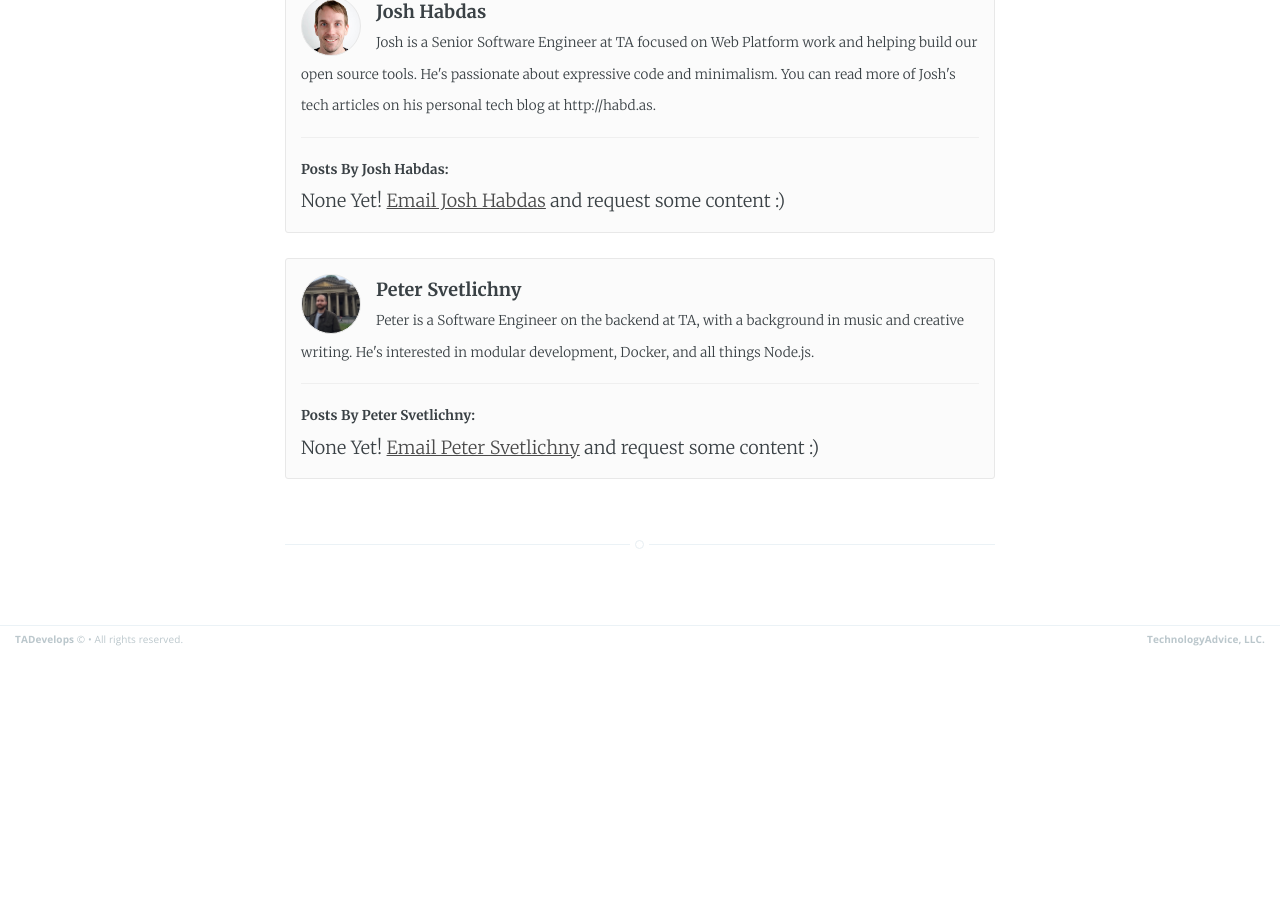
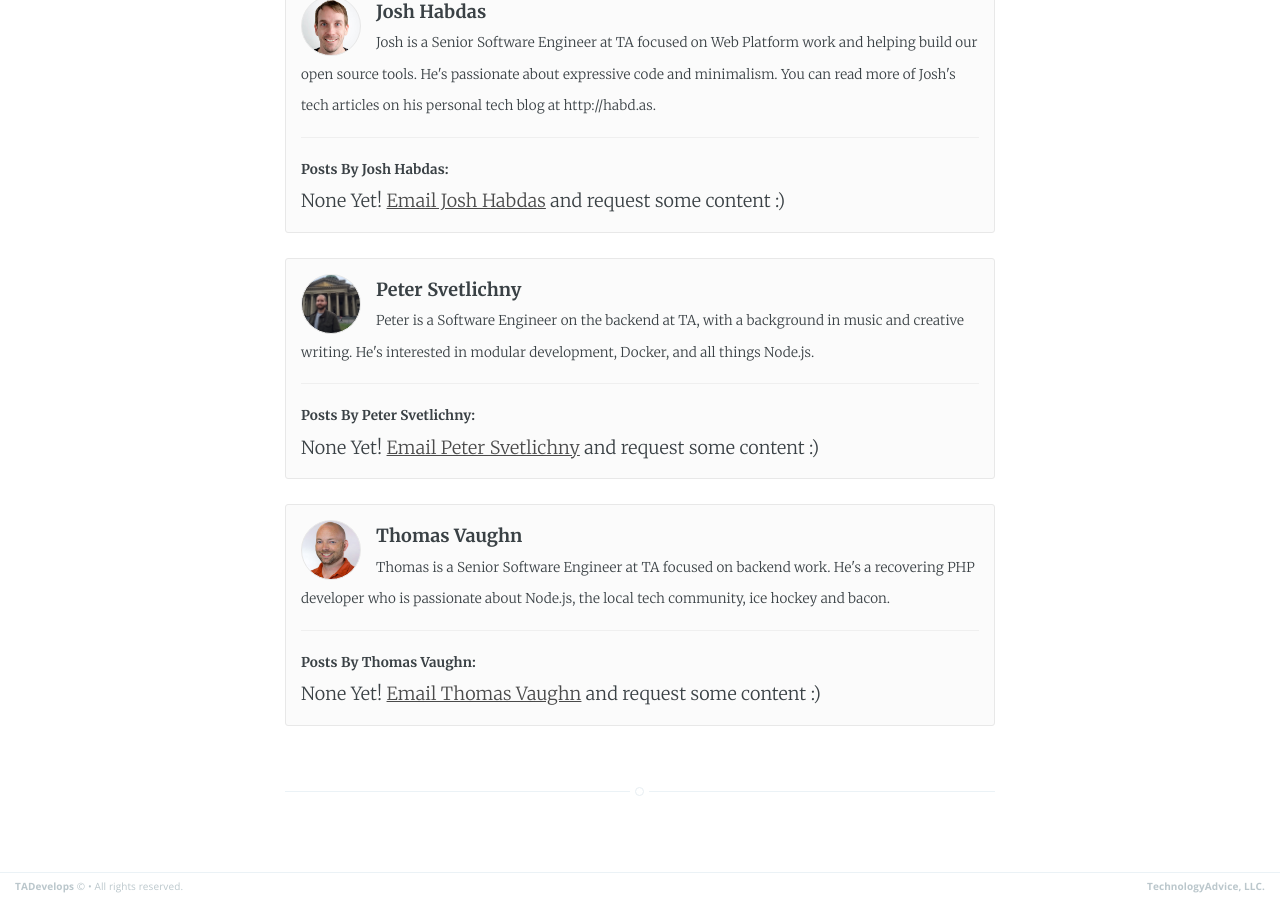
Before and after one commit to TechnologyAdvice/technologyadvice.github.io, a Jekyll site: the page built from about.md, in a window 1280 px wide and 900 px high, scrolled down 1832 px. Built offline with Jekyll 4.4.1, drawn with Linux system fonts in a browser that asks for light colours; Markdown is read by kramdown in place of the engine named in the settings; before the commit the page ends 2486 px from its top, so only the background shows below that.

Commit message:
Add bio/image for Thomas. Update Peter's bio to wrap text.

```diff
--- a/_config.yml
+++ b/_config.yml
@@ -60,4 +60,14 @@ authors:
     display_name: Peter
     email: peter.svetlichny@technologyadvice.com
     bio: |
-      Peter is a Software Engineer on the backend at TA, with a background in music and creative writing. He's interested in modular development, Docker, and all things Node.js.
+      Peter is a Software Engineer on the backend at TA, with a background in
+      music and creative writing. He's interested in modular development,
+      Docker, and all things Node.js.
+  thomas.vaughn:
+    pic: thomas.vaughn.jpg
+    name: Thomas Vaughn
+    email: thomas.vaughn@technologyadvice.com
+    bio: |
+      Thomas is a Senior Software Engineer at TA focused on backend work. He's a
+      recovering PHP developer who is passionate about Node.js, the local tech
+      community, ice hockey and bacon.
```
Also changed, not shown: assets/images/profiles/thomas.vaughn.jpg (added).
